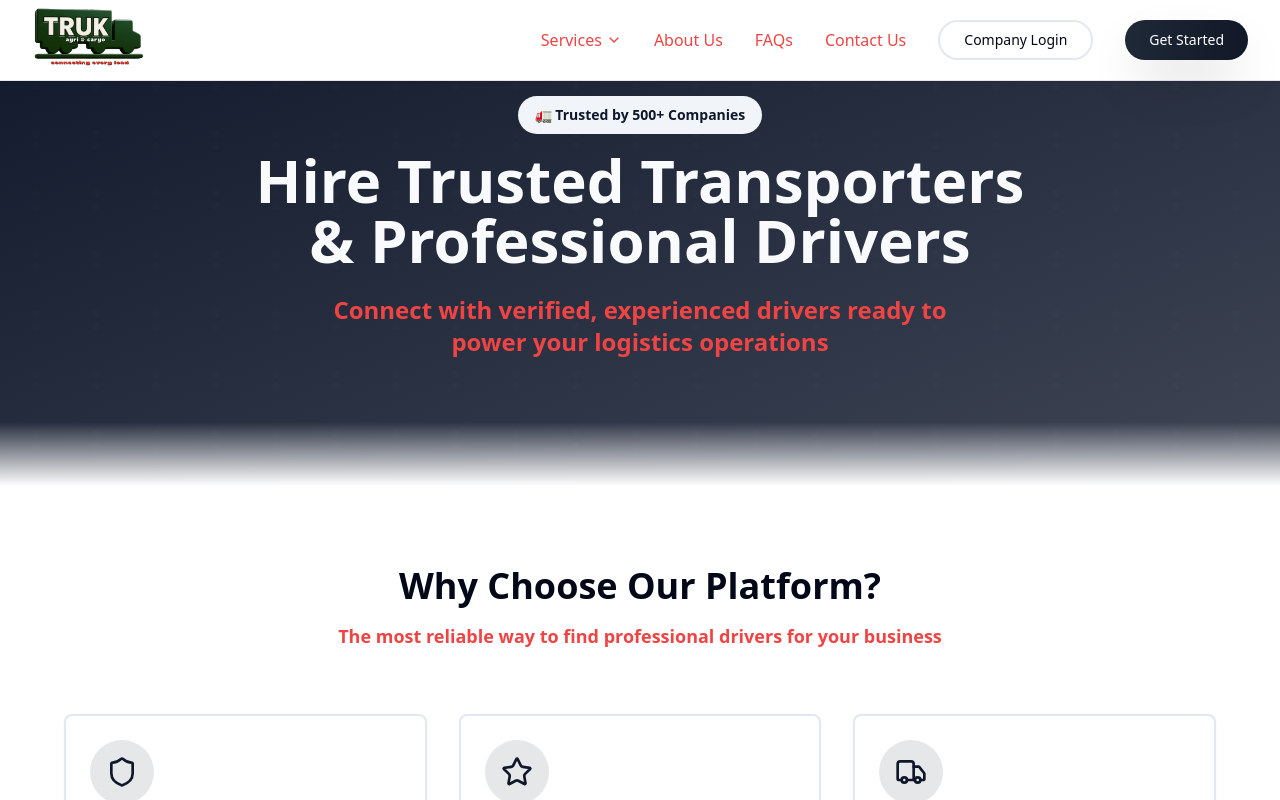
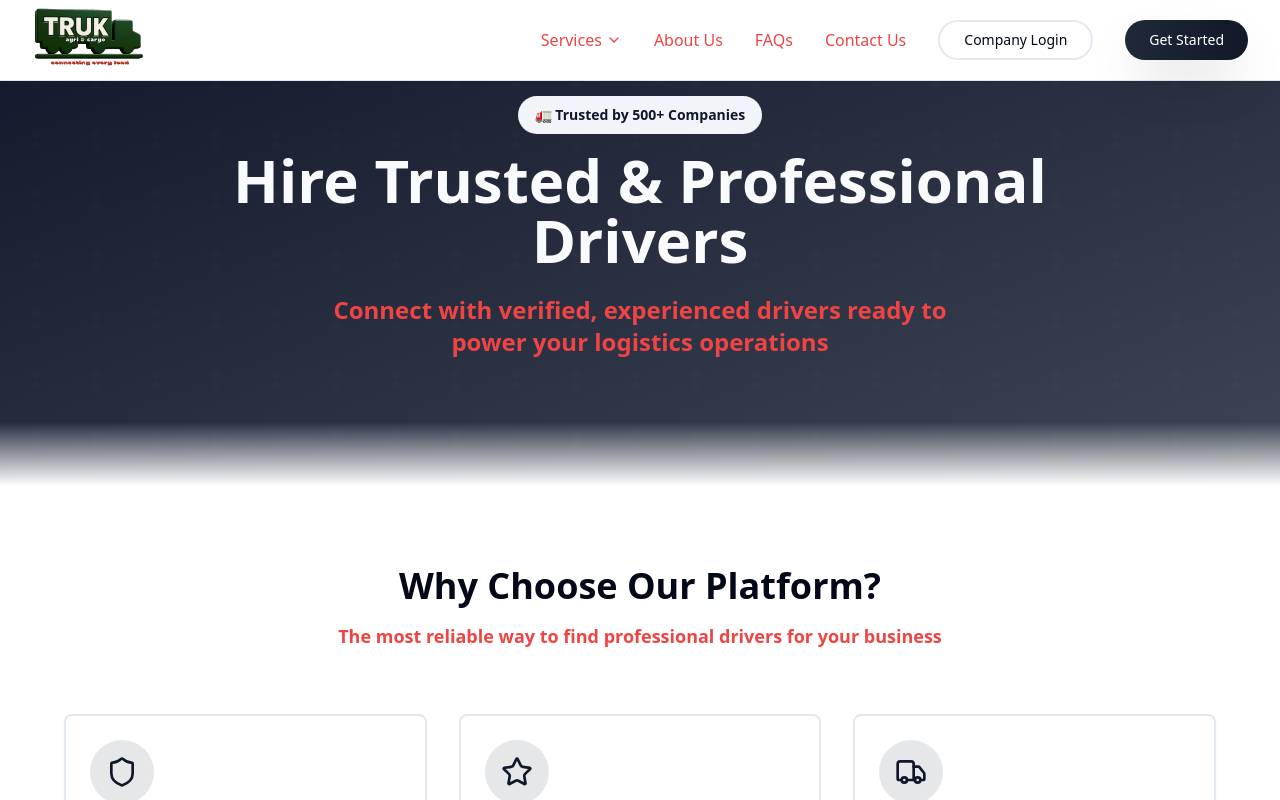
Before and after one commit to Trukflow/trukflow-website, a React (Vite) app: page /drivers-job-board in a window 1280 px wide. Shown: the top 800 px of the page. Built offline with nearby package versions, Linux system fonts and the light colour scheme.

Commit message:
Update page heading

```diff
--- a/src/pages/DriversJobBoard.tsx
+++ b/src/pages/DriversJobBoard.tsx
@@ -173,7 +173,7 @@ const DriversJobBoard = () => {
               </Badge>
             </div>
             <h1 className="text-5xl md:text-6xl font-bold mb-6 animate-fade-in leading-tight">
-              Hire Trusted Transporters <br />& Professional Drivers
+              Hire Trusted & Professional Drivers
             </h1>
             <p className="text-xl md:text-2xl text-red-500 font-semibold mb-8 animate-fade-in max-w-2xl mx-auto">
               Connect with verified, experienced drivers ready to power your logistics operations
```
